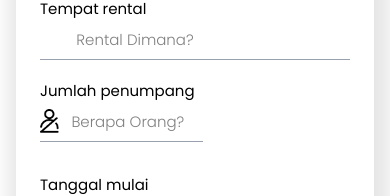
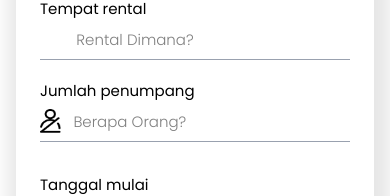
Before and after one commit to Gaskuy-id/Gaskuy-web, a React (Vite) app in the folder frontend/gaskuy/: page /home in a window 390 px wide. Shown: the part 817-1013 px from the top of the page. Built offline with nearby package versions, Linux system fonts and the light colour scheme; some icons are missing.

Commit message:
perbaikan

```diff
--- a/frontend/gaskuy/src/pages/Main/Home.jsx
+++ b/frontend/gaskuy/src/pages/Main/Home.jsx
@@ -146,7 +146,7 @@ const Home = () => {
               </div>
 
               {/* Jumlah Penumpang */}
-              <div className="md:col-span-2 max-w-[163px]">
+              <div className="md:col-span-1">
                 <label className="block mb-1 text-[15px]">
                   Jumlah penumpang
                 </label>
```
